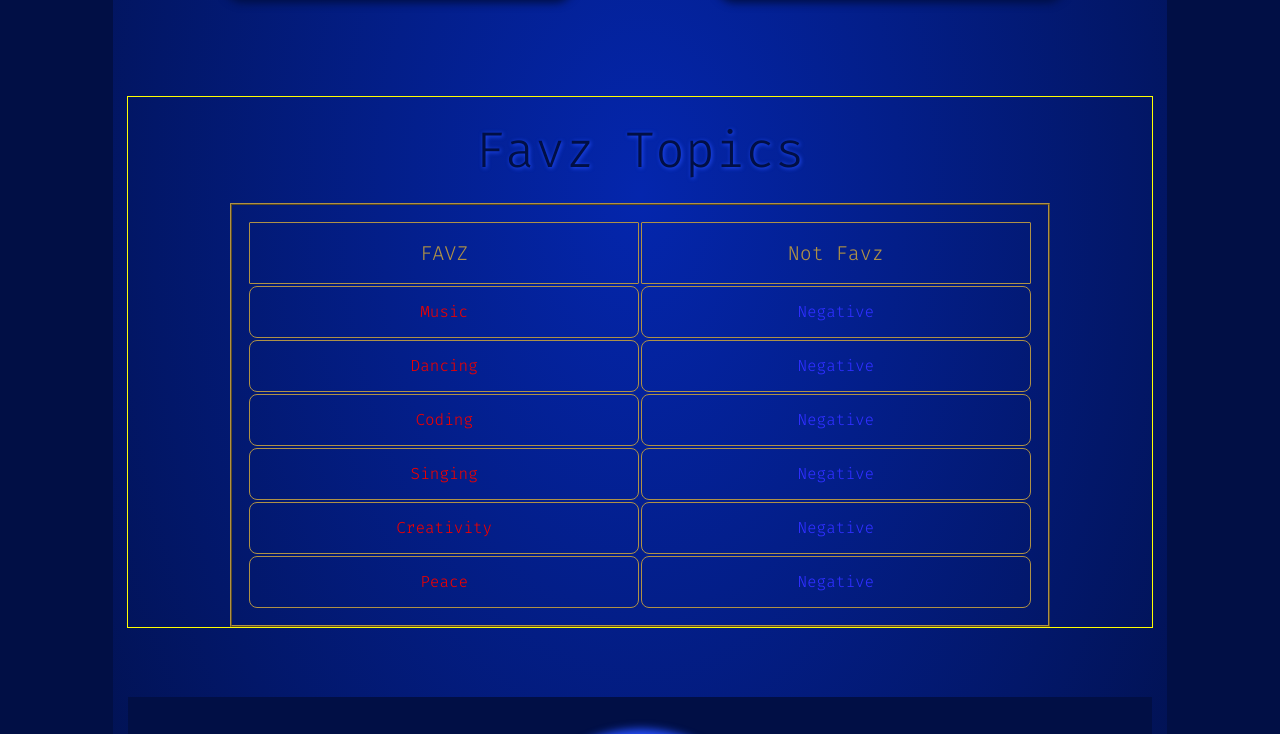
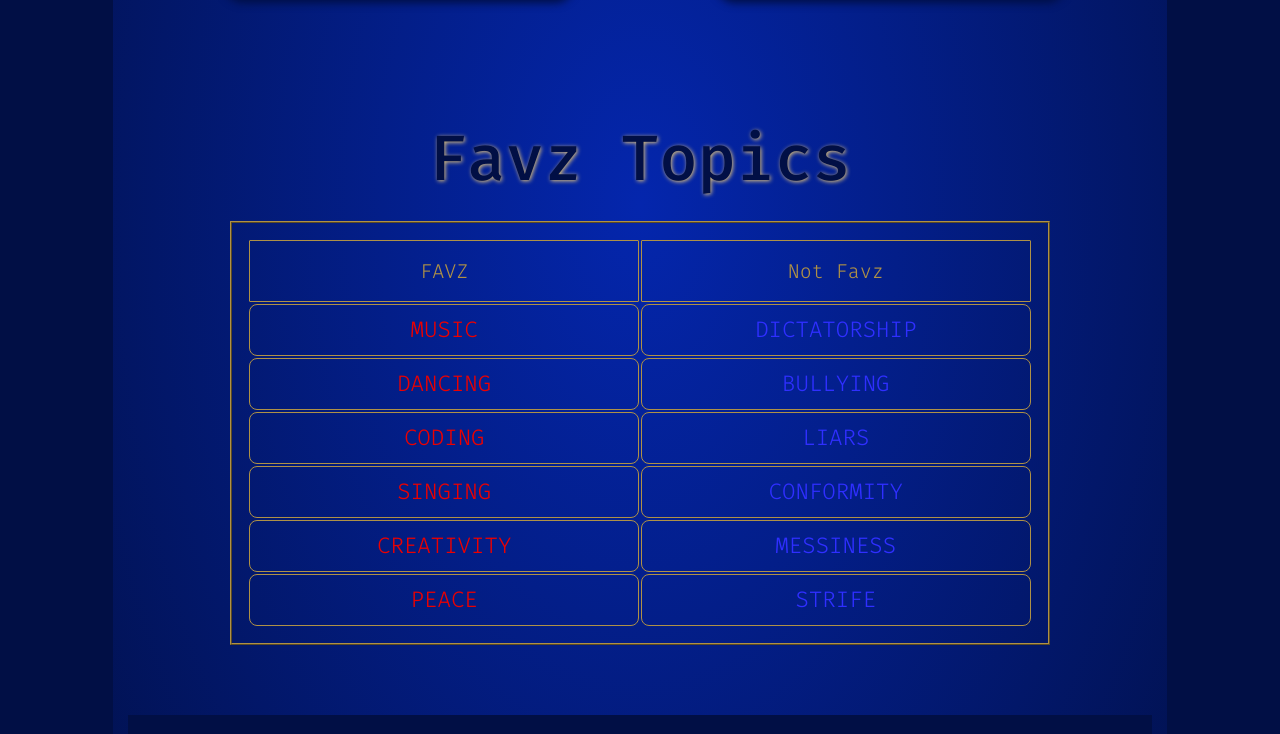
Before and after one commit to CalCodez/My-Favz, a plain HTML site: page index.html in a window 1280 px wide. Shown: the part 662-1396 px from the top of the page. Drawn offline with Linux system fonts and the light colour scheme.

Commit message:
added negative table links

```diff
--- a/css/defaults.css
+++ b/css/defaults.css
@@ -108,9 +108,10 @@ h1 {
 h2 {
 	color: var(--blue-super-dark);
 	text-shadow: 1px 1px 4px var(--gold-light);
-	font-size: 50px;
+	font-size: 4em;
+	font-weight: 450;
 	margin: 20px;
-	text-shadow: 1px 1px 4px var(--blue-light);
+	text-shadow: 1px 1px 4px var(--gold-light);
 }
 
 h3 {
--- a/css/pages.css
+++ b/css/pages.css
@@ -62,9 +62,6 @@
 	font-weight: 600;
 }
 
-.fvz h1 {
-}
-
 /* **Not Favz Styles */
 
 .notfvz {
--- a/css/styles.css
+++ b/css/styles.css
@@ -92,7 +92,6 @@
 	flex-direction: column;
 	justify-content: center;
 	align-items: center;
-	outline: 1px solid yellow;
 }
 
 .table-header {
@@ -132,6 +131,12 @@ tr {
 	text-align: center;
 	width: 50%;
 	border-radius: 8px;
+}
+
+tr td h4 {
+	text-transform: uppercase;
+	font-size: 1.4em;
+	font-weight: 700;
 }
 
 td:hover {
--- a/index.html
+++ b/index.html
@@ -68,7 +68,7 @@
               <h4><a class="positive-link" href="/html/favs.html/#music"> Music</a></h4>
             </td>
             <td>
-              <h4 class="negative-link">Negative</h4>
+              <h4><a class="negative-link" href="./html/not_favs.html/#dictatorship">Dictatorship</a></h4>
             </td>
           </tr>
           <tr>
@@ -76,7 +76,8 @@
               <h4 class="positive-link"><a class="positive-link" href="./html/favs.html/#Dancing">Dancing</a></h4>
             </td>
             <td>
-              <h4 class="negative-link">Negative</h4>
+              <h4><a class="negative-link" href="./html/not_favs.html/#bullying">Bullying</a></h4>
+
             </td>
           </tr>
           <tr>
@@ -84,7 +85,8 @@
               <h4><a class="positive-link" href="./html/favs.html/#coding">Coding</a></h4>
             </td>
             <td>
-              <h4 class="negative-link">Negative</h4>
+              <h4><a class="negative-link" href="./html/not_favs.html/#liars">Liars</a></h4>
+
             </td>
           </tr>
           <tr>
@@ -93,7 +95,8 @@
 
             </td>
             <td>
-              <h4 class="negative-link">Negative</h4>
+              <h4><a class="negative-link" href="./html/not_favs.html/#conformity">Conformity</a></h4>
+
             </td>
           </tr>
           <tr>
@@ -102,7 +105,8 @@
 
             </td>
             <td>
-              <h4 class="negative-link">Negative</h4>
+              <h4><a class="negative-link" href="./html/not_favs.html/#messiness">Messiness</a></h4>
+
             </td>
           </tr>
           <tr>
@@ -111,7 +115,8 @@
 
             </td>
             <td>
-              <h4 class="negative-link">Negative</h4>
+              <h4><a class="negative-link" href="./html/not_favs.html/#strife">Strife</a></h4>
+
             </td>
           </tr>
 
```
Also changed, not shown: html/not_favs.html (+3 -3 lines).
